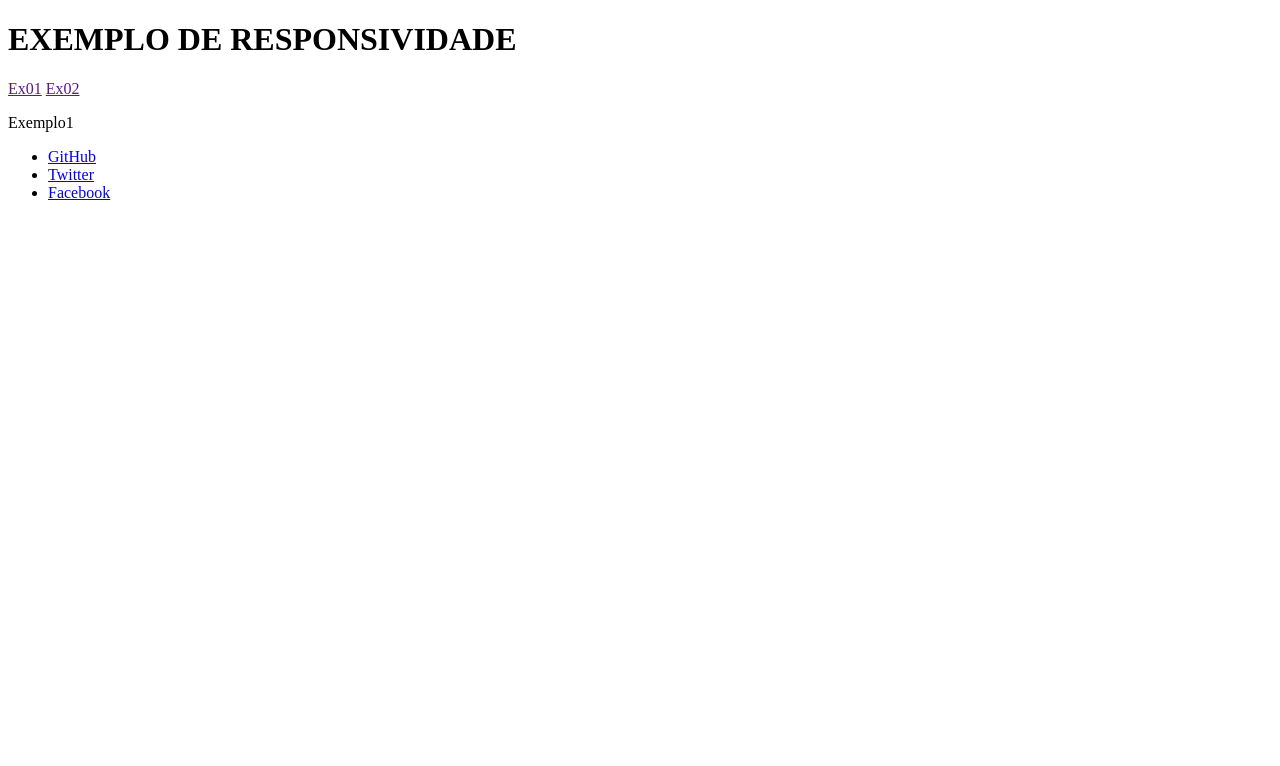
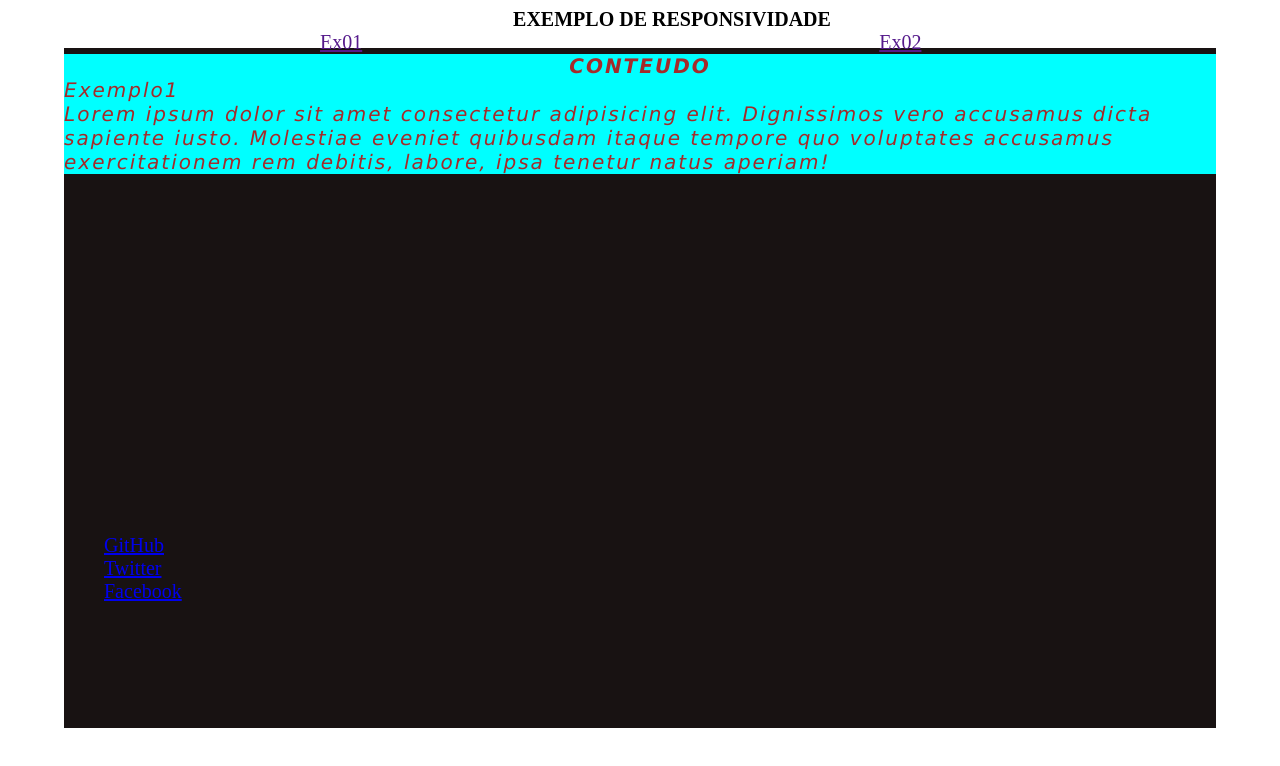
Before and after one commit to 1TDSPG-2022/css-responsivo, a plain HTML site: page RM89384/index.html in a window 1280 px wide. Drawn offline with Linux system fonts and the light colour scheme.

Commit message:
Finalização da estrutura

```diff
--- a/RM89384/index.html
+++ b/RM89384/index.html
@@ -4,6 +4,7 @@
     <meta charset="UTF-8">
     <meta http-equiv="X-UA-Compatible" content="IE=edge">
     <meta name="viewport" content="width=device-width, initial-scale=1.0">
+    <link rel="stylesheet" href="./CSS/style.css">
     <title>RESPONSIVIDADE</title>
 </head>
 <body>
@@ -21,7 +22,9 @@
             <main>
                 <div>
                     <article>
+                        <h2>CONTEUDO</h2>
                         <p>Exemplo1</p>
+                        <p>Lorem ipsum dolor sit amet consectetur adipisicing elit. Dignissimos vero accusamus dicta sapiente iusto. Molestiae eveniet quibusdam itaque tempore quo voluptates accusamus exercitationem rem debitis, labore, ipsa tenetur natus aperiam!</p>
                     </article>
                 </div>
             </main>
```
